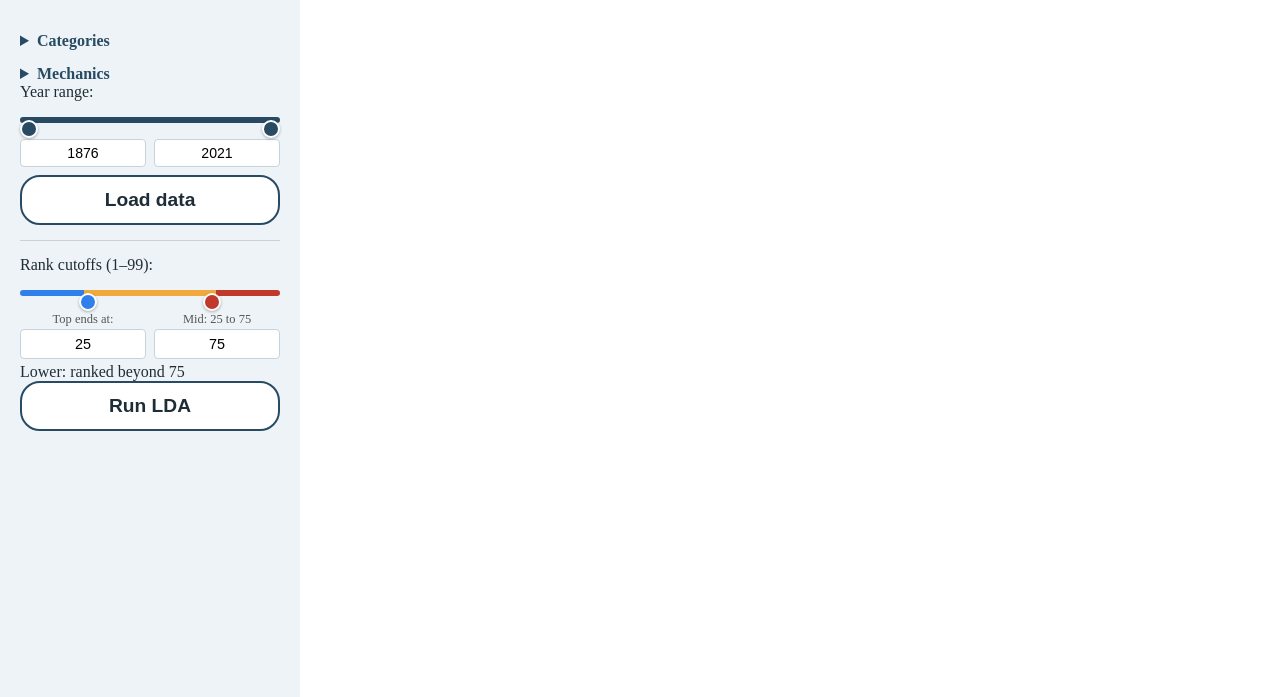
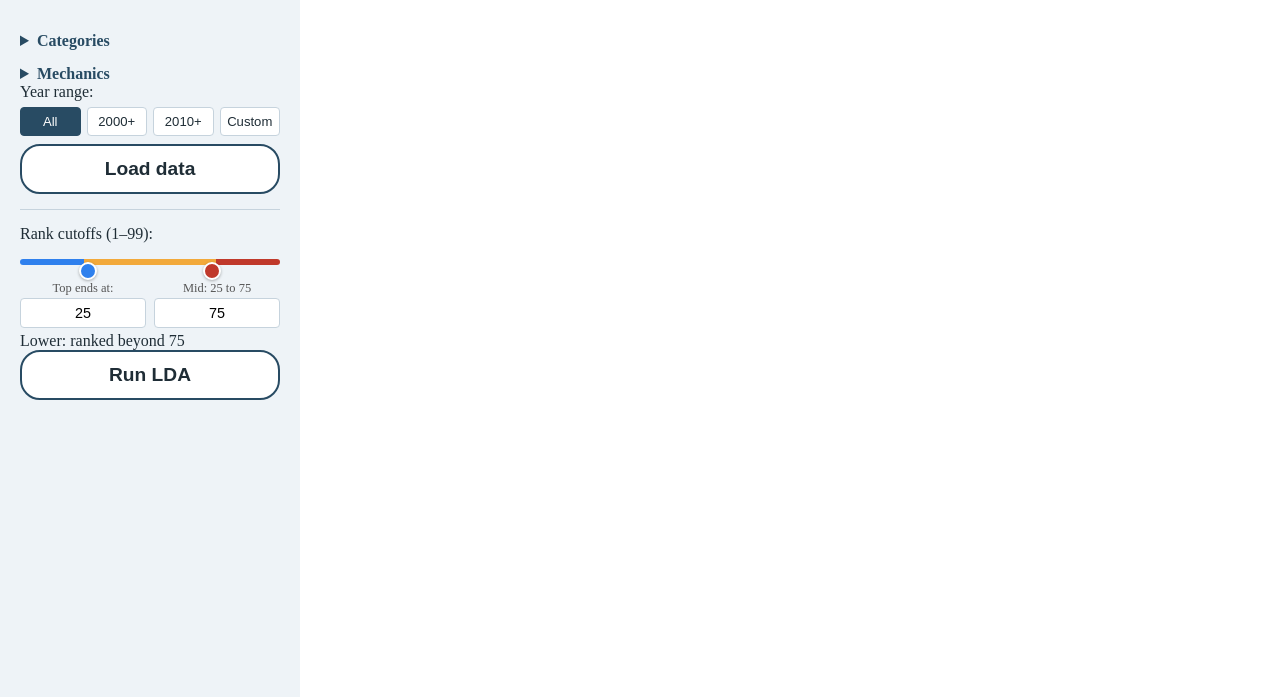
Before and after one commit to YegyKhabby/Visual-Analytics-Course, a website built with webpack: page src/html/template.html in a window 1280 px wide. Shown: the part 103-800 px from the top of the page. Built offline with nearby package versions, Linux system fonts and the light colour scheme; no server answers.

Commit message:
replace year slider with preset buttons (All / 2000+ / 2010+ / Custom)

```diff
--- a/src/_public/app.css
+++ b/src/_public/app.css
@@ -204,20 +204,42 @@ input[type=text], select {
 #rank_high_range::-webkit-slider-thumb { background: #c0392b; }
 #rank_high_range::-moz-range-thumb     { background: #c0392b; }
 
-/* year slider thumb color */
-#year_min_range::-webkit-slider-thumb { background: #284b63; }
-#year_min_range::-moz-range-thumb     { background: #284b63; }
-#year_max_range::-webkit-slider-thumb { background: #284b63; }
-#year_max_range::-moz-range-thumb     { background: #284b63; }
+/* year preset buttons */
+.year-presets {
+  display: flex;
+  gap: 6px;
+  margin: 6px 0 8px 0;
+}
 
-/* compact text inputs shown below each slider */
-.range-inputs-row {
+.year-preset-btn {
+  flex: 1;
+  padding: 6px 0;
+  border: 1px solid #c6d3dd;
+  border-radius: 4px;
+  background: white;
+  color: #1f2d36;
+  font-size: 0.82em;
+  cursor: pointer;
+}
+
+.year-preset-btn:hover {
+  border-color: #f2a93b;
+}
+
+.year-preset-btn.active {
+  background: #284b63;
+  color: white;
+  border-color: #284b63;
+}
+
+/* custom year text inputs — shown only when Custom is active */
+.year-custom-row {
   display: flex;
   gap: 8px;
   margin-bottom: 8px;
 }
 
-.range-inputs-row input[type=text] {
+.year-custom-row input[type=text] {
   width: calc(50% - 4px);
   flex: 1 1 0;
   min-width: 0;
--- a/src/_public/index.js
+++ b/src/_public/index.js
@@ -49,18 +49,9 @@ socket.on("initData", (payload) => {
   if (payload.yearMin !== undefined) {
     YEAR_MIN = payload.yearMin
     YEAR_MAX = payload.yearMax
-    yearMinRange.min = YEAR_MIN
-    yearMinRange.max = YEAR_MAX
-    yearMaxRange.min = YEAR_MIN
-    yearMaxRange.max = YEAR_MAX
-    yearMaxRange.value = YEAR_MAX
-    yearMaxInput.value = YEAR_MAX
-    // default start at 1990 — keeps the slider range tight (31 years)
-    // user can still type 1876 manually to include older games
-    const defaultStart = Math.max(YEAR_MIN, 1990)
-    yearMinRange.value = defaultStart
-    yearMinInput.value = defaultStart
-    updateYearTrack()
+    // re-apply the active preset now that we know the real data range
+    const activeBtn = document.querySelector(".year-preset-btn.active")
+    if (activeBtn) activatePreset(activeBtn)
   }
 })
 
@@ -78,63 +69,30 @@ const setupSearch = (searchInputId, listElementId) => {
 setupSearch("categories_search", "categories_list")
 setupSearch("mechanics_search", "mechanics_list")
 
-// year range slider
+// year range filter — preset buttons
 let YEAR_MIN = 1876, YEAR_MAX = 2021
-const yearMinRange = document.getElementById("year_min_range")
-const yearMaxRange = document.getElementById("year_max_range")
 const yearMinInput = document.getElementById("year_min_input")
 const yearMaxInput = document.getElementById("year_max_input")
-const yearTrack = document.getElementById("year_track")
+const yearCustomRow = document.getElementById("year_custom_row")
+const yearPresetBtns = document.querySelectorAll(".year-preset-btn")
 
-// updates track gradient only — does NOT touch the text inputs
-function updateYearTrackOnly(lo, hi) {
-  const total = YEAR_MAX - YEAR_MIN
-  const loPercent = ((lo - YEAR_MIN) / total) * 100
-  const hiPercent = ((hi - YEAR_MIN) / total) * 100
-  yearTrack.style.background = `linear-gradient(to right, #c6d3dd 0%, #c6d3dd ${loPercent}%, #284b63 ${loPercent}%, #284b63 ${hiPercent}%, #c6d3dd ${hiPercent}%, #c6d3dd 100%)`
+function activatePreset(btn) {
+  yearPresetBtns.forEach(b => b.classList.remove("active"))
+  btn.classList.add("active")
+
+  if (btn.dataset.min === "custom") {
+    yearCustomRow.style.display = "flex"
+  } else {
+    yearCustomRow.style.display = "none"
+    yearMinInput.value = btn.dataset.min === "all" ? YEAR_MIN : parseInt(btn.dataset.min)
+    yearMaxInput.value = YEAR_MAX
+  }
 }
 
-// called from slider drag — also syncs text inputs
-function updateYearTrack() {
-  const lo = parseInt(yearMinRange.value)
-  const hi = parseInt(yearMaxRange.value)
-  yearMinInput.value = lo
-  yearMaxInput.value = hi
-  updateYearTrackOnly(lo, hi)
-}
+yearPresetBtns.forEach(btn => btn.addEventListener("click", () => activatePreset(btn)))
 
-yearMinRange.addEventListener("input", () => {
-  if (parseInt(yearMinRange.value) >= parseInt(yearMaxRange.value)) {
-    yearMinRange.value = parseInt(yearMaxRange.value) - 1
-  }
-  updateYearTrack()
-})
-
-yearMaxRange.addEventListener("input", () => {
-  if (parseInt(yearMaxRange.value) <= parseInt(yearMinRange.value)) {
-    yearMaxRange.value = parseInt(yearMinRange.value) + 1
-  }
-  updateYearTrack()
-})
-
-// when user types — only move the slider, never overwrite the field being typed in
-yearMinInput.addEventListener("input", () => {
-  const v = parseInt(yearMinInput.value)
-  if (!isNaN(v) && v >= YEAR_MIN && v < parseInt(yearMaxInput.value)) {
-    yearMinRange.value = v
-    updateYearTrackOnly(v, parseInt(yearMaxRange.value))
-  }
-})
-
-yearMaxInput.addEventListener("input", () => {
-  const v = parseInt(yearMaxInput.value)
-  if (!isNaN(v) && v <= YEAR_MAX && v > parseInt(yearMinInput.value)) {
-    yearMaxRange.value = v
-    updateYearTrackOnly(parseInt(yearMinRange.value), v)
-  }
-})
-
-updateYearTrack()
+// default: All
+activatePreset(yearPresetBtns[0])
 
 // rank range slider
 const RANK_MIN = 1, RANK_MAX = 99
--- a/src/html/template.html
+++ b/src/html/template.html
@@ -23,14 +23,15 @@
         </details>
 
         <label>Year range:</label>
-        <div class="dual-range-wrapper">
-          <div class="dual-range-track" id="year_track"></div>
-          <input type="range" id="year_min_range" min="1876" max="2021" value="1876" step="1" />
-          <input type="range" id="year_max_range" min="1876" max="2021" value="2021" step="1" />
+        <div class="year-presets">
+          <button class="year-preset-btn" data-min="all">All</button>
+          <button class="year-preset-btn" data-min="2000">2000+</button>
+          <button class="year-preset-btn" data-min="2010">2010+</button>
+          <button class="year-preset-btn" data-min="custom">Custom</button>
         </div>
-        <div class="range-inputs-row">
-          <input type="text" id="year_min_input" value="1876" />
-          <input type="text" id="year_max_input" value="2021" />
+        <div class="year-custom-row" id="year_custom_row" style="display:none">
+          <input type="text" id="year_min_input" value="1876" placeholder="from" />
+          <input type="text" id="year_max_input" value="2021" placeholder="to" />
         </div>
 
         <button id="load_data_button" class="button">Load data</button>
```
